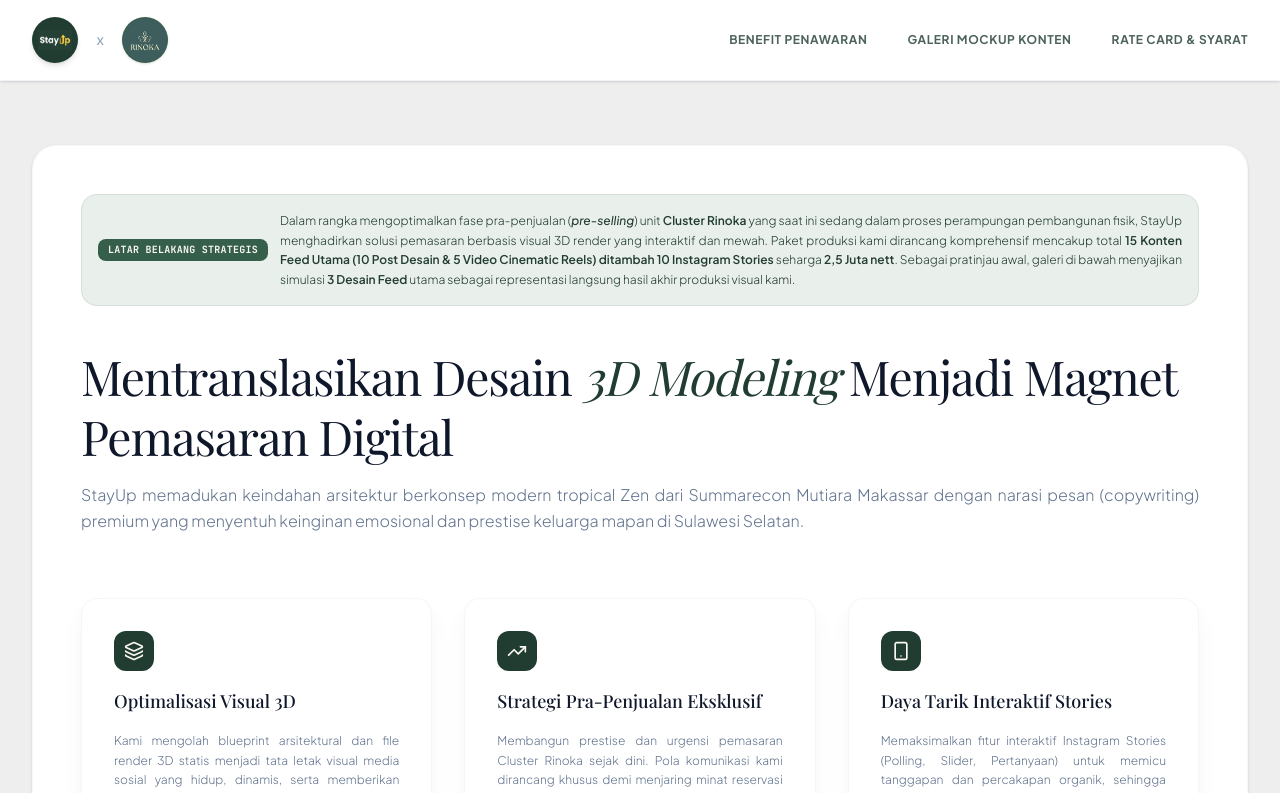
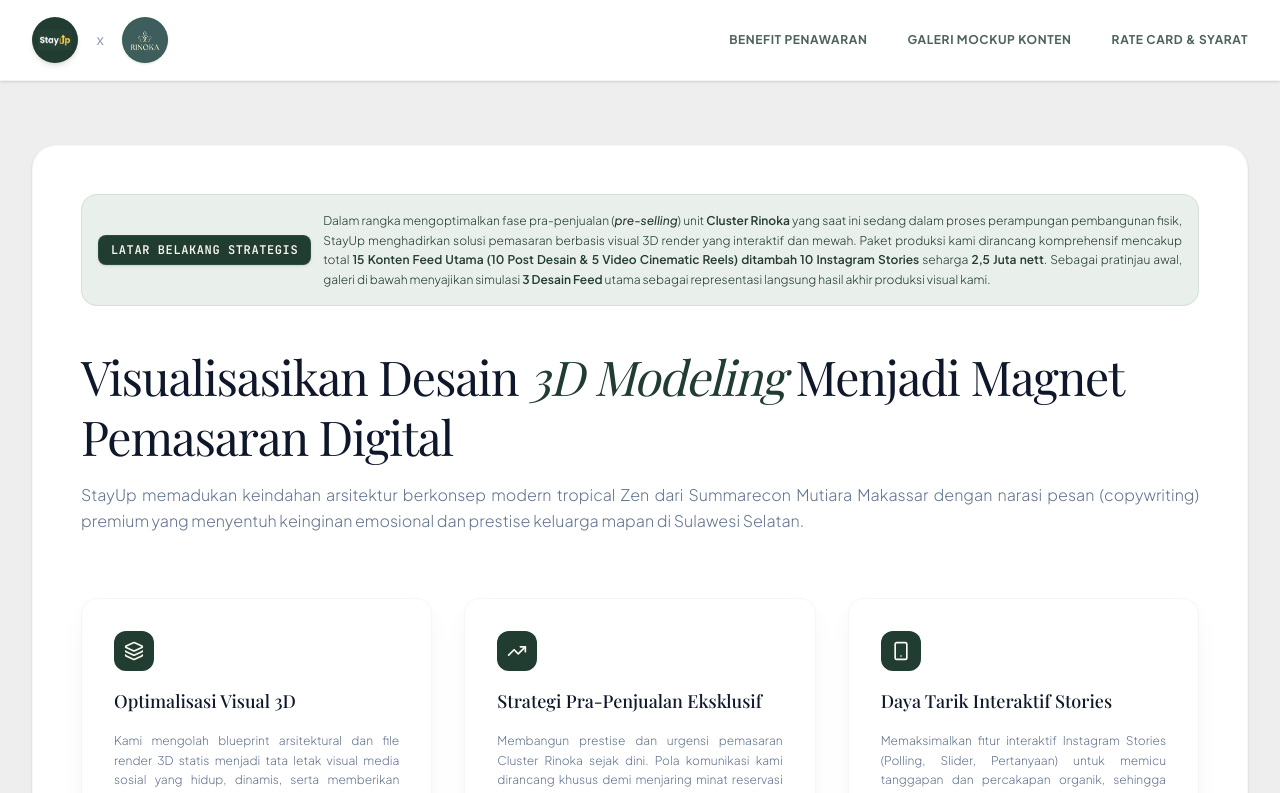
Before and after one commit to Mohalfinoor/Just-StayUp, a React (Vite) app: page / in a window 1280 px wide. Shown: the top 793 px of the page. Built offline with nearby package versions, Linux system fonts and the light colour scheme; a web font is replaced by a local one.

Commit message:
style(ui): update strategic context badge styling
Refine the appearance of the "Latar Belakang Strategis" badge with improved typography, padding, and subtle shadow effects to enhance visual hierarchy.

```diff
--- a/src/App.tsx
+++ b/src/App.tsx
@@ -141,7 +141,7 @@
 
             {/* Context Badge explaining local construction realities */}
             <div className="flex flex-col sm:flex-row sm:items-center gap-3 bg-[#E9EFEA] border border-[#355E4B]/10 rounded-2xl p-4 mb-10 text-xs text-brand-teal w-full font-sans">
-              <span className="font-mono bg-[#355E4B] text-[#FAF8F0] font-bold px-2.5 py-1 rounded-lg shrink-0 text-[10px] tracking-wide text-center uppercase">
+              <span className="font-mono bg-[#213C30] text-[#FAF8F0] font-semibold px-3 py-1.5 rounded-lg shrink-0 text-xs tracking-wider text-center uppercase border border-[#355E4B]/50 shadow-sm">
                 LATAR BELAKANG STRATEGIS
               </span>
               <p className="font-light leading-relaxed text-justify text-slate-750">
@@ -152,7 +152,7 @@
             {/* Title Block */}
             <div className="space-y-4 w-full mb-16">
               <h2 className="text-3xl sm:text-5xl font-serif font-light leading-tight text-slate-900 tracking-tight">
-                Mentranslasikan Desain <span className="text-brand-teal italic font-light font-serif">3D Modeling</span> Menjadi Magnet Pemasaran Digital
+                Visualisasikan Desain <span className="text-brand-teal italic font-light font-serif">3D Modeling</span> Menjadi Magnet Pemasaran Digital
               </h2>
               <p className="text-slate-500 text-sm sm:text-base font-light leading-relaxed text-justify">
                 StayUp memadukan keindahan arsitektur berkonsep modern tropical Zen dari Summarecon Mutiara Makassar dengan narasi pesan (copywriting) premium yang menyentuh keinginan emosional dan prestise keluarga mapan di Sulawesi Selatan.
```
